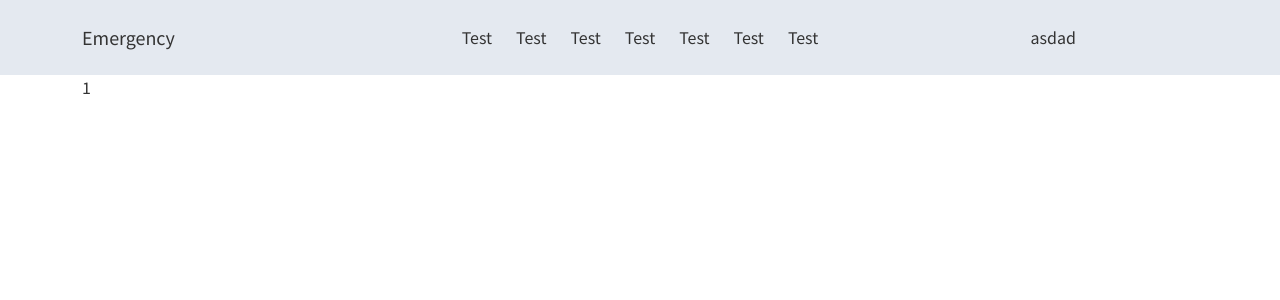
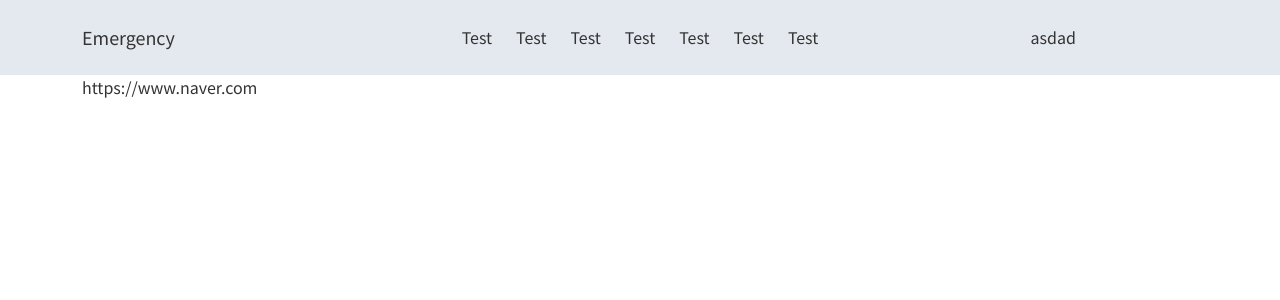
Before and after one commit to Gbak25/Project1, a Next.js app: page /detail/1 in a window 1280 px wide. Shown: the top 300 px of the page. Built offline with nearby package versions, Linux system fonts and the light colour scheme.

Commit message:
Add get video model from videoId

```diff
--- a/src/infrastructure/data/data.ts
+++ b/src/infrastructure/data/data.ts
@@ -1,4 +1,55 @@
 import type { VideoItemModel } from './models';
+
+export const allData: VideoItemModel[] = [
+  {
+    id: '1',
+    title: '1',
+    uploaderName: '1',
+    videoUrl: 'https://www.naver.com',
+    thumbnailPath: '/Rectangle 35.png',
+    createdAt: new Date(),
+  },
+  {
+    id: '2',
+    title: '2',
+    uploaderName: '2',
+    videoUrl: 'https://www.naver.com',
+    thumbnailPath: '/Rectangle 36.png',
+    createdAt: new Date(),
+  },
+  {
+    id: '3',
+    title: '3',
+    uploaderName: '3',
+    videoUrl: 'https://www.naver.com',
+    thumbnailPath: '/Rectangle 37.png',
+    createdAt: new Date(),
+  },
+  {
+    id: '4',
+    title: '4',
+    uploaderName: '4',
+    videoUrl: 'https://www.naver.com',
+    thumbnailPath: '/R1.png',
+    createdAt: new Date(),
+  },
+  {
+    id: '5',
+    title: '5',
+    uploaderName: '5',
+    videoUrl: 'https://www.naver.com',
+    thumbnailPath: '/R2.png',
+    createdAt: new Date(),
+  },
+  {
+    id: '6',
+    title: '6',
+    uploaderName: '6',
+    videoUrl: 'https://www.naver.com',
+    thumbnailPath: '/R3.png',
+    createdAt: new Date(),
+  },
+];
 
 export const mostViewdData: VideoItemModel[] = [
   {
--- a/src/presentation/features/videoDetail/index.tsx
+++ b/src/presentation/features/videoDetail/index.tsx
@@ -1,4 +1,6 @@
-import { memo } from 'react';
+import { allData } from '@infrastructure/data/data';
+import type { VideoItemModel } from '@infrastructure/data/models';
+import { memo, useMemo } from 'react';
 import isEqual from 'react-fast-compare';
 
 type VIdeoDetailProps = {
@@ -8,9 +10,13 @@ type VIdeoDetailProps = {
 function VIdeoDetail(props: VIdeoDetailProps): JSX.Element {
   const { videoId } = props;
 
+  const video = useMemo((): VideoItemModel => {
+    return allData.find((d) => d.id === videoId)!;
+  }, []);
+
   return (
     <div>
-      <p>{videoId}</p>
+      <p>{video.videoUrl}</p>
     </div>
   );
 }
```
